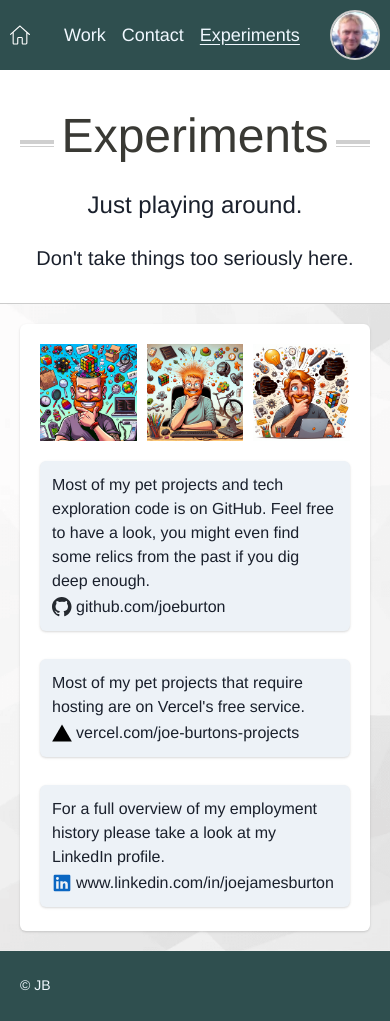
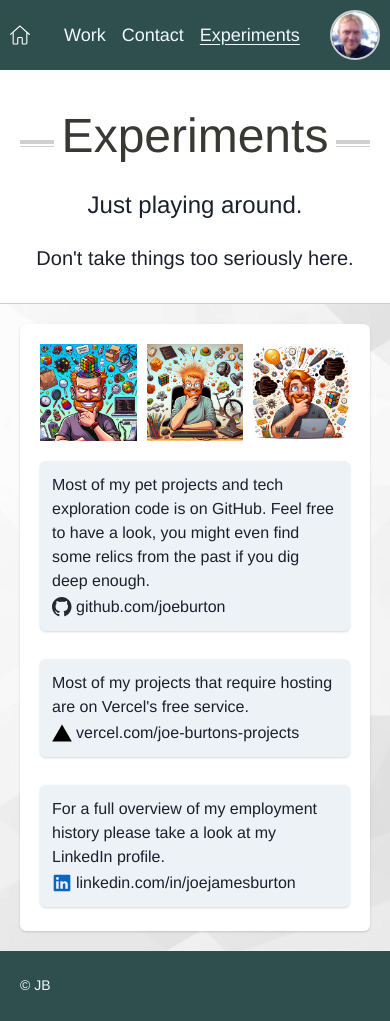
Before and after one commit to joeburton/portfolio-saturn, a React (Vite) app: page /experiments in a window 390 px wide. Built offline with nearby package versions, Linux system fonts and the light colour scheme.

Commit message:
copy updates and responsive layout

```diff
--- a/src/routes/exp/index.tsx
+++ b/src/routes/exp/index.tsx
@@ -99,7 +99,7 @@ export default function Contact() {
                     <li>
                       <Card variant='filled' p='3'>
                         <Text mb='2px'>
-                          Most of my pet projects that require hosting are on
+                          Most of my projects that require hosting are on
                           Vercel's free service.
                         </Text>
                         <Link
@@ -135,7 +135,7 @@ export default function Contact() {
                               height='20px'
                               mr='4px'
                             />
-                            www.linkedin.com/in/joejamesburton
+                            linkedin.com/in/joejamesburton
                           </Text>
                         </Link>
                       </Card>
--- a/src/routes/splash/index.tsx
+++ b/src/routes/splash/index.tsx
@@ -130,7 +130,7 @@ export default function Splash() {
                             height='20px'
                             mr='4px'
                           />
-                          www.linkedin.com/in/joejamesburton
+                          linkedin.com/in/joejamesburton
                         </Text>
                       </Link>
                     </Card>
```
